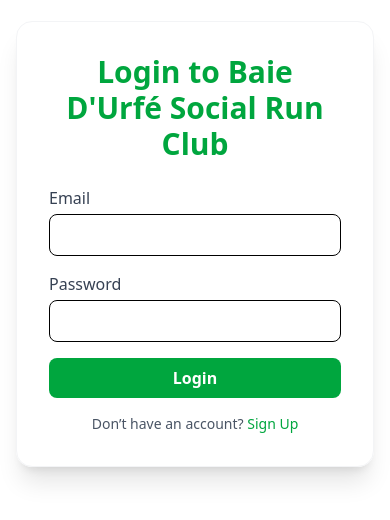
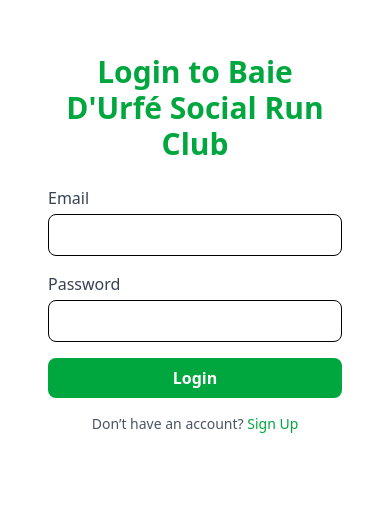
Before and after one commit to flavazelli/bdurunclub, a Vue app: page /login in a window 390 px wide. Shown: the part 178-698 px from the top of the page. Built offline with nearby package versions, Linux system fonts and the light colour scheme.

Commit message:
removed shadow and padding on mobile login screens

```diff
--- a/src/views/LoginView.vue
+++ b/src/views/LoginView.vue
@@ -19,7 +19,7 @@
     </transition>
 
     <!-- Login Box -->
-    <div class="w-full max-w-md shadow-xl p-8 rounded-2xl border border-gray-100">
+    <div class="w-full max-w-md sm:shadow-xl p-8 rounded-2xl sm:border border-gray-100">
       <h2 class="text-3xl font-bold text-center text-green-600 mb-6">Login to Baie D'Urfé Social Run Club</h2>
 
       <form @submit.prevent="handleLogin" class="space-y-4">
--- a/src/views/SignupView.vue
+++ b/src/views/SignupView.vue
@@ -7,7 +7,7 @@
     </header>
 
     <!-- Signup Form -->
-    <section class="max-w-lg mx-auto p-6 bg-white rounded-xl shadow-md mt-8">
+    <section class="max-w-lg mx-auto p-6 bg-white rounded-xl sm:shadow-md mt-8">
       <form @submit.prevent="handleSignup">
         <div class="mb-4">
           <label for="firstName" class="block text-sm font-semibold text-gray-700">First Name</label>
```
